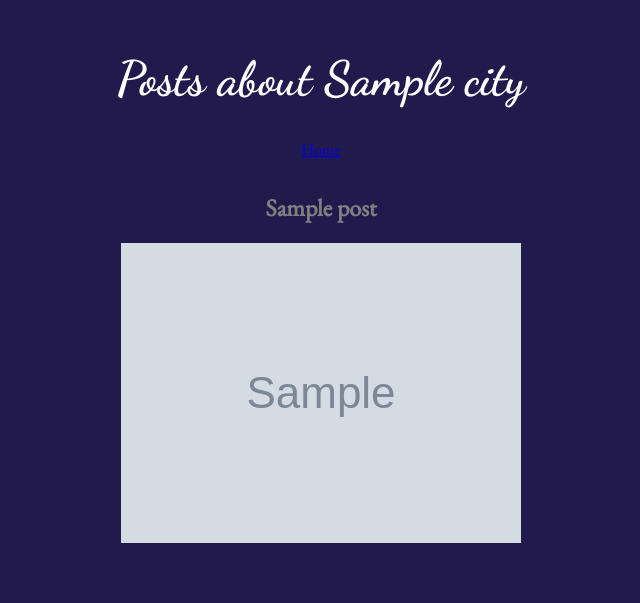
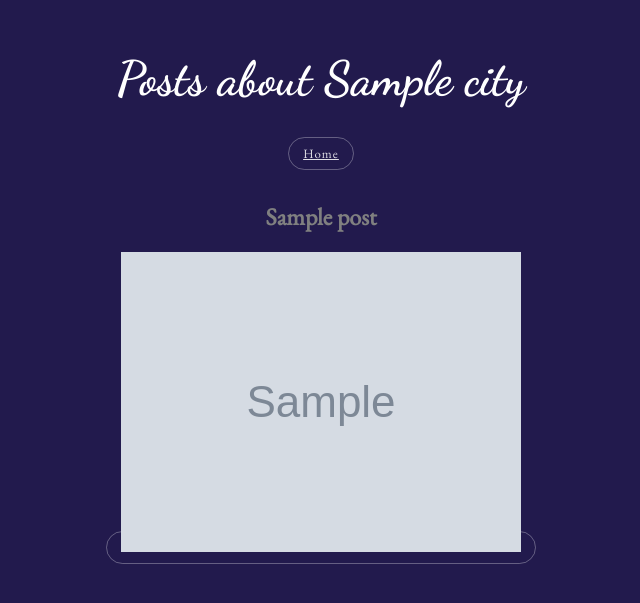
Before and after one commit to neilfitz/wanderment, a Django app: page /posts/cities/1/ in a window 1280 px wide. Shown: the top 603 px of the page, without its empty margins (319-959 px from the left). Run offline with Django 3.2, Linux system fonts and the light colour scheme; tables that the repository leaves empty hold one stand-in row (values such as "Sample post"); grey boxes marked "Sample" are stand-in pictures; some libraries are stand-ins or nearby versions.

Commit message:
Styled home link (hopefully)

```diff
--- a/wanderment/posts/templates/posts/city_posts.html
+++ b/wanderment/posts/templates/posts/city_posts.html
@@ -10,6 +10,25 @@
         <title>Wanderment: View city posts</title>
         <style>
             body {background-color:hsl(250,50%,20%);}
+	    a {
+	        font-size: 0.8em;
+	        letter-spacing: 0.08em;
+	        color: rgba(255,255,255,0.85);
+	        line-height: 30px;
+	        padding: 7px 14px;
+	        border: 1px solid rgba(255,255,255,0.3);
+	        -webkit-border-radius: 2em;
+	        border-radius: 2em;
+	        -webkit-transition: all 0.3s ease;
+	        -moz-transition: all 0.3s ease;
+	        -o-transition: all 0.3s ease;
+	        -ms-transition: all 0.3s ease;
+	        transition: all 0.3s ease;
+	    }
+	    a:hover {
+	        background: #fff;
+	        color: Gray;
+	    }
         </style>
     </head>
 
```
